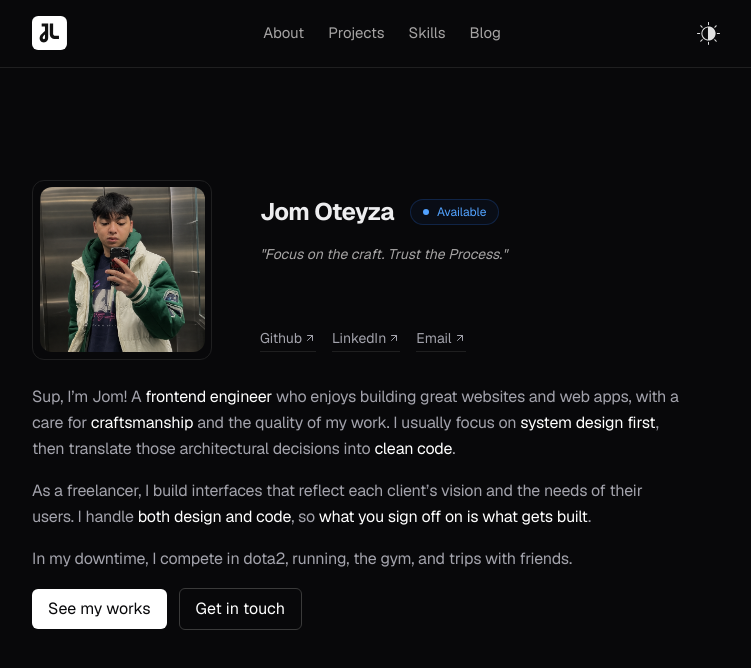
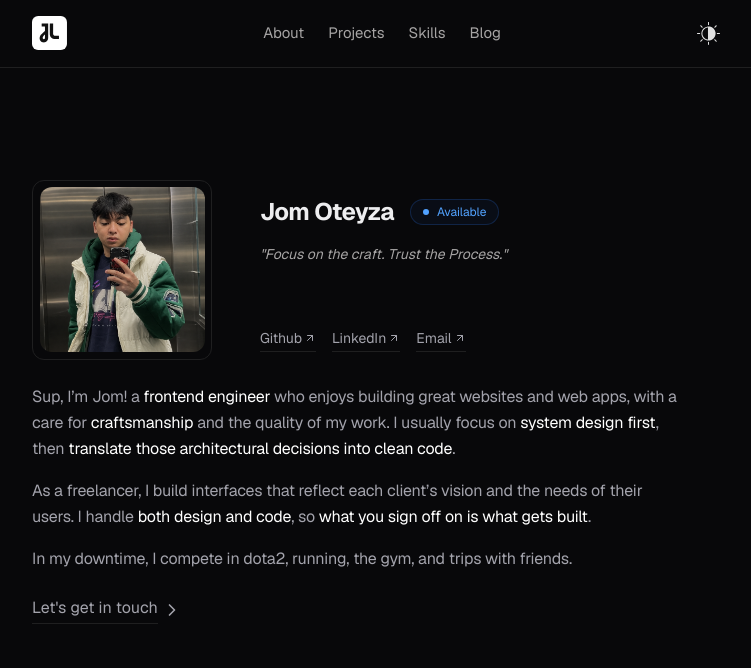
Before and after one commit to jmlsoteyza/chocobutternut, a Next.js app: page / in a window 1280 px wide. Shown: the top 668 px of the page, without its empty margins (264-1015 px from the left). Built offline with nearby package versions, Linux system fonts and the light colour scheme.

Commit message:
refactor: enhance hero component text for clarity and update contact link styling

```diff
--- a/components/hero.tsx
+++ b/components/hero.tsx
@@ -1,5 +1,5 @@
 import Image from 'next/image';
-import { ArrowUpRight } from 'lucide-react';
+import { ArrowRight, ArrowUpRight, ChevronRight } from 'lucide-react';
 
 export default function Hero() {
   const texticons = [
@@ -81,14 +81,17 @@ export default function Hero() {
       <div className="w-full py-6">
         <div className="inline-flex flex-col gap-4 pr-6">
           <p className="text-text-primary pr-4 leading-relaxed tracking-[-0.2px]">
-            Sup, I’m Jom! A{' '}
+            Sup, I’m Jom! a{' '}
             <span className="text-text-highlight">frontend engineer</span> who
             enjoys building great websites and web apps, with a care for{' '}
             <span className="text-text-highlight">craftsmanship</span> and the
             quality of my work. I usually focus on{' '}
             <span className="text-text-highlight">system design first</span>,
-            then translate those architectural decisions into{' '}
-            <span className="text-text-highlight">clean code</span>.
+            then{' '}
+            <span className="text-text-highlight">
+              translate those architectural decisions into clean code
+            </span>
+            .
           </p>
 
           <p className="text-text-primary pr-4 leading-relaxed tracking-[-0.2px]">
@@ -107,18 +110,20 @@ export default function Hero() {
             friends.
           </p>
         </div>
-        <div className="mt-4 flex items-center gap-3">
-          <a
-            href="#projects"
-            className="bg-text-highlight text-background text-semibold rounded-md px-4 py-2 transition-colors hover:opacity-90"
-          >
-            See my works{' '}
-          </a>
-
-          <button className="text-text-highlight hover:bg-text-highlight/5 rounded-md border border-[#3A3A3A] px-4 py-2 transition-colors">
-            Get in touch
-          </button>
-        </div>
+        <a
+          href="#contact"
+          className="group text-text-primary hover:text-text-highlight focus-visible:text-text-highlight mt-6 flex w-fit flex-row items-center gap-1 transition-colors duration-300"
+        >
+          <span className="relative pb-1">
+            Let&apos;s get in touch
+            <span className="bg-border-line absolute inset-x-0 bottom-0 h-px" />
+            <span className="absolute inset-x-0 bottom-0 h-px origin-left scale-x-0 bg-white transition-transform duration-300 group-hover:scale-x-100 group-focus-visible:scale-x-100" />
+          </span>
+          <ChevronRight
+            size={20}
+            className="transition-transform duration-300 group-hover:translate-x-1 group-focus-visible:translate-x-1"
+          />
+        </a>
       </div>
     </section>
   );
```
